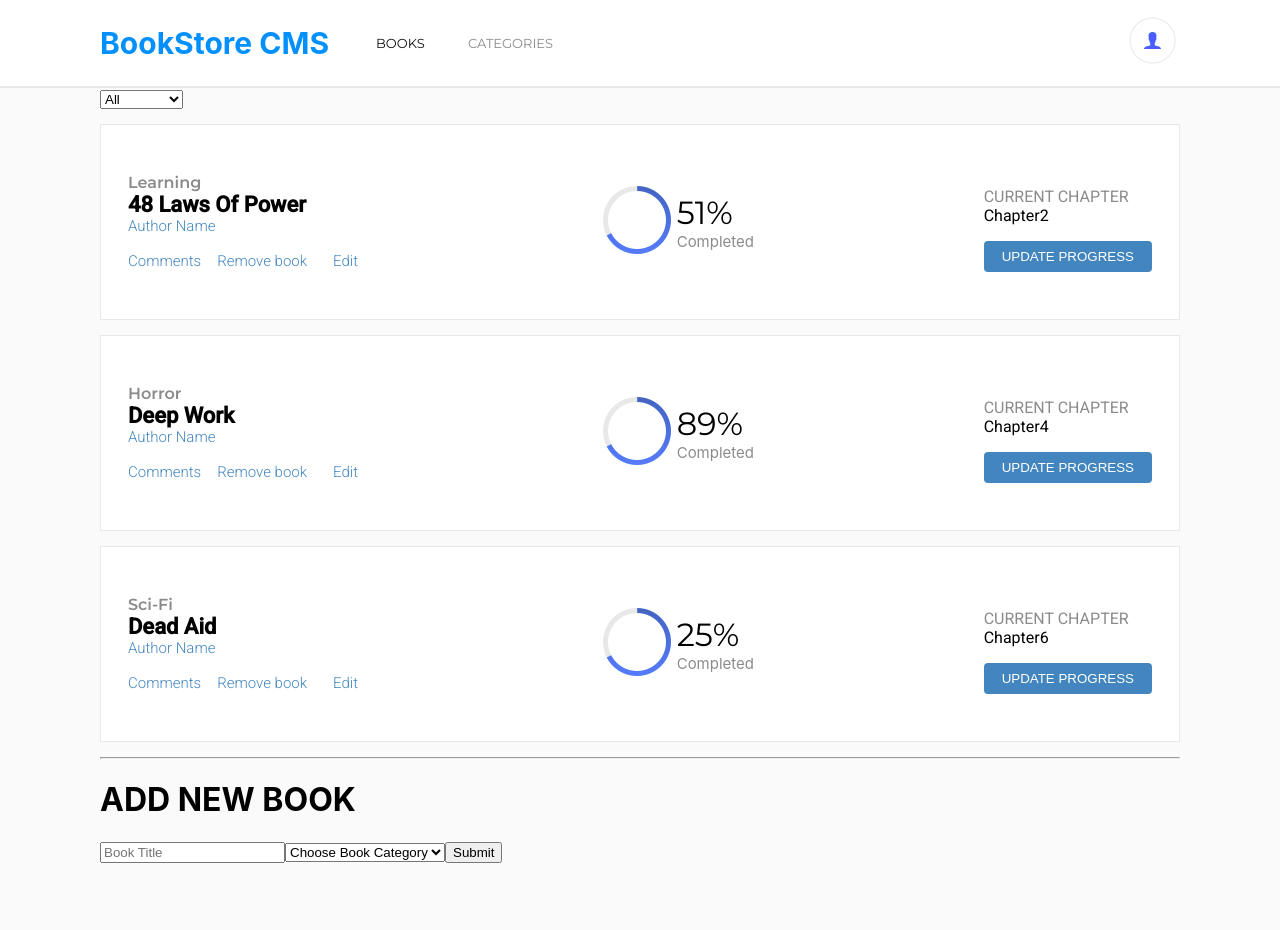
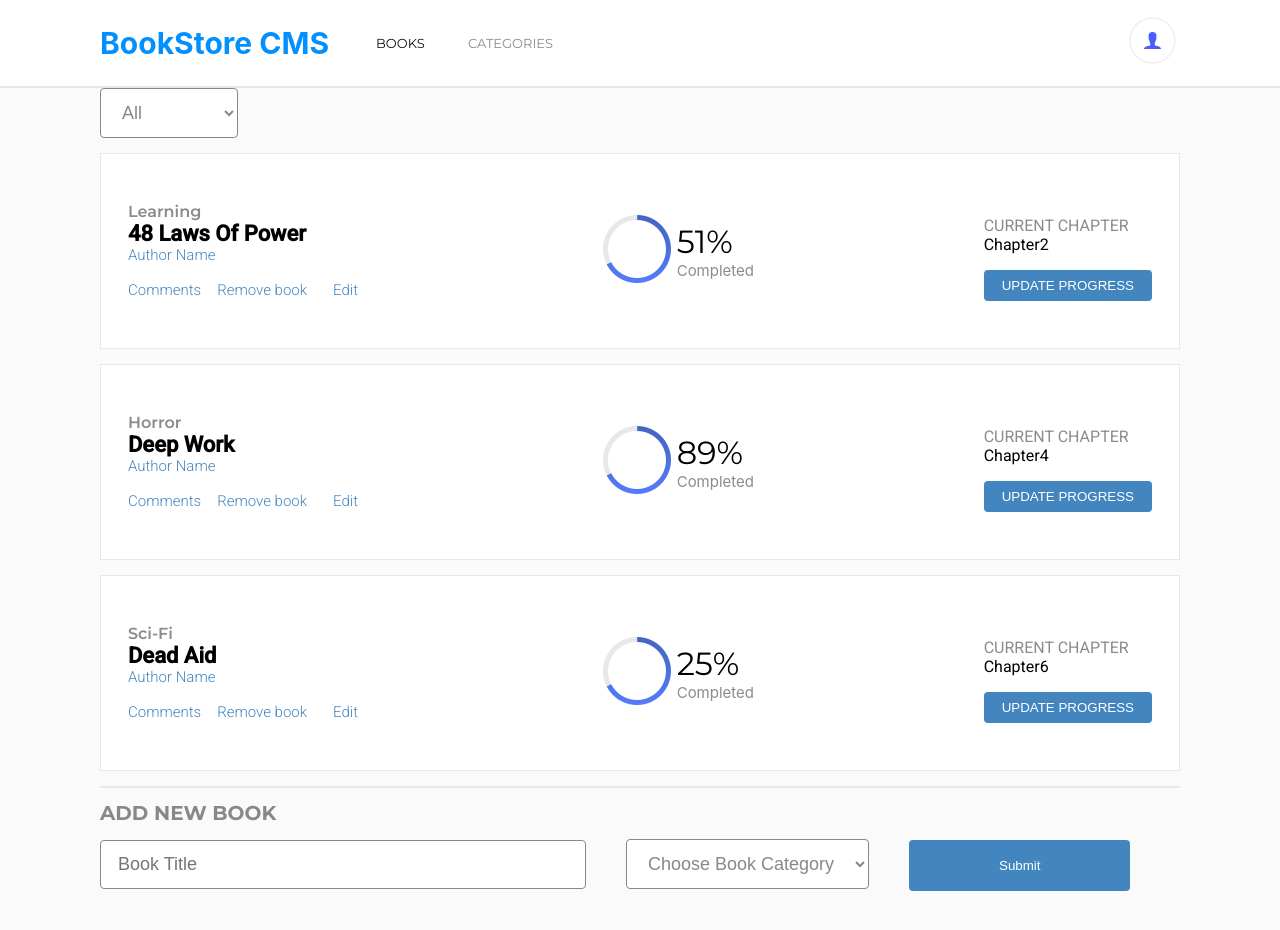
Before and after one commit to Blaise-Shyaka/bookstore, a React (Create React App) app: page / in a window 1280 px wide. Shown: the top 930 px of the page. Before the commit the page ends 863 px from the top, so only its background shows below. Built offline with nearby package versions, Linux system fonts and the light colour scheme.

Commit message:
Style the bookstore page

```diff
--- a/src/components/CategoryFilter.js
+++ b/src/components/CategoryFilter.js
@@ -1,11 +1,12 @@
 import PropTypes from 'prop-types';
 import { generateCategories } from '../containers/BooksForm';
+import { input } from '../styles/BookForm.module.css';
 
 function CategoryFilter(props) {
   const { changehandler } = props;
   const options = generateCategories();
   return (
-    <select onChange={(e) => changehandler(e.target.value)}>
+    <select className={input} onChange={(e) => changehandler(e.target.value)}>
       <option value="">All</option>
       {options}
     </select>
--- a/src/containers/BooksForm.js
+++ b/src/containers/BooksForm.js
@@ -2,6 +2,12 @@ import { useState } from 'react';
 import { connect } from 'react-redux';
 import PropTypes from 'prop-types';
 import { createBook, removeBook } from '../reducers';
+import * as formStyles from '../styles/BookForm.module.css';
+import { updateProgress } from '../styles/Book.module.css';
+
+const {
+  horizontalRule, header, input, addTitle, addTitleBtn, form,
+} = formStyles;
 
 export const CATEGORIES = ['Action', 'Biography', 'History', 'Horror', 'Kids', 'Learning', 'Sci-Fi'];
 export const uniqueIds = [];
@@ -64,16 +70,16 @@ function BooksForm(props) {
   }
 
   return (
-    <div>
-      <hr />
-      <h1>ADD NEW BOOK</h1>
+    <div className={form}>
+      <hr className={horizontalRule} />
+      <h1 className={header}>ADD NEW BOOK</h1>
       <form>
-        <input type="text" placeholder="Book Title" onChange={handleChange} />
-        <select onChange={handleChange}>
+        <input className={`${input} ${addTitle}`} type="text" placeholder="Book Title" onChange={handleChange} />
+        <select onChange={handleChange} className={input}>
           <option selected disabled>Choose Book Category</option>
           {options}
         </select>
-        <button type="submit" onClick={(e) => handleSubmit(e)}>Submit</button>
+        <button className={`${updateProgress} ${addTitleBtn}`} type="submit" onClick={(e) => handleSubmit(e)}>Submit</button>
       </form>
     </div>
   );
--- /dev/null
+++ b/src/styles/BookForm.module.css
@@ -0,0 +1,34 @@
+.horizontalRule {
+  height: 2px;
+  background-color: #e8e8e8;
+  border: none;
+}
+
+.header {
+  font-family: 'MontSerrat';
+  color: #888;
+  font-size: 20px;
+}
+
+.input {
+  padding: 13px 17px;
+  font-size: 18px;
+  color: #888;
+  border: 1px solid #888;
+  outline: none;
+  background-color: #fff;
+  border-radius: 4px;
+  margin-right: 40px;
+}
+
+.addTitle {
+  width: 450px;
+}
+
+.addTitleBtn {
+  padding: 18px 90px;
+}
+
+.form {
+  margin-bottom: 50px;
+}
```
